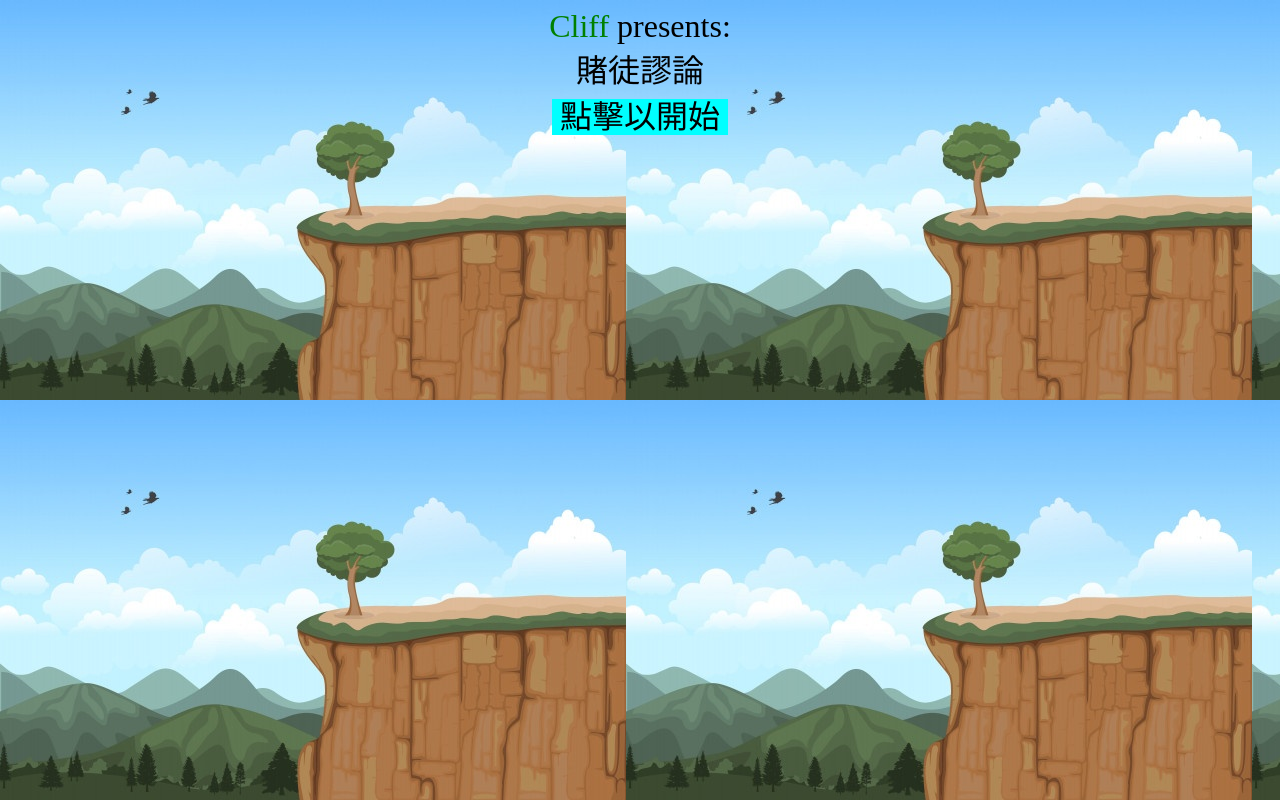
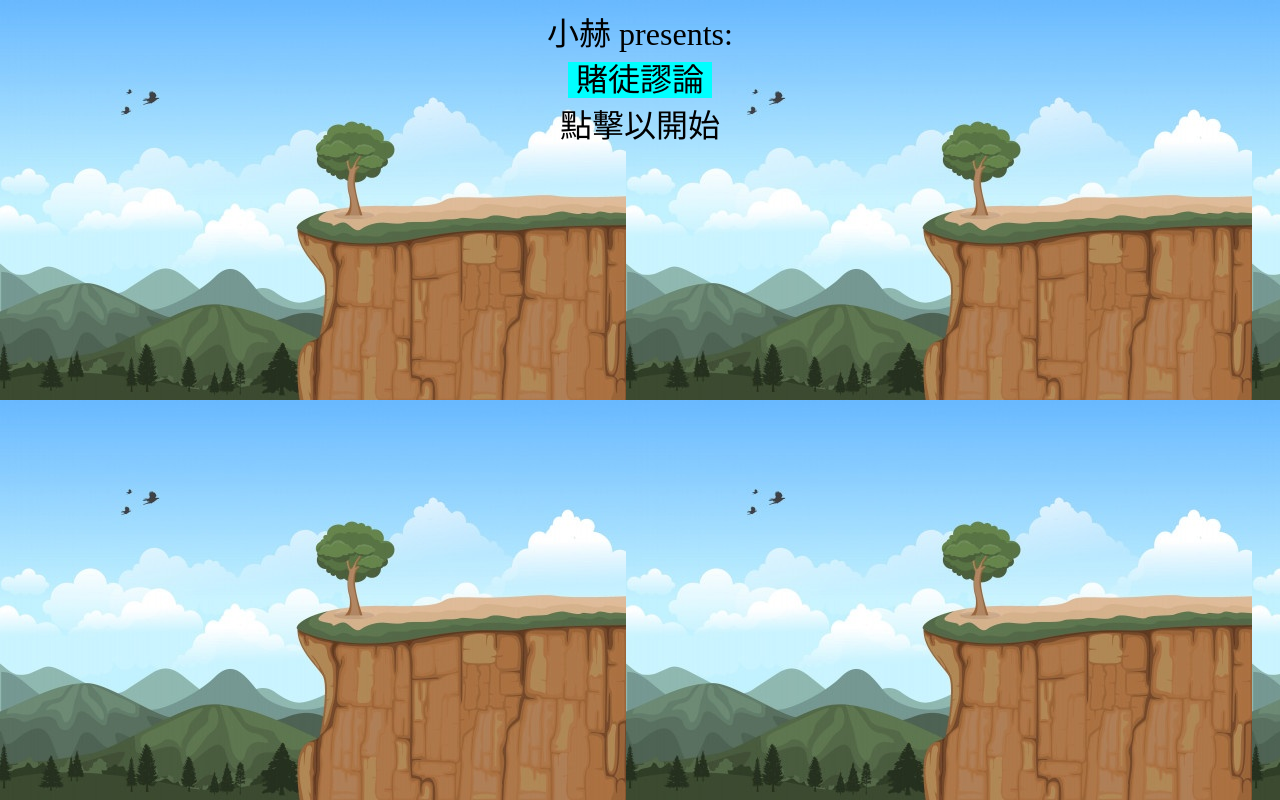
Before and after one commit to Cliff0317/GamblerFallacy, a plain HTML site: page index.htm in a window 1280 px wide. Drawn offline with Linux system fonts and the light colour scheme.

Commit message:
Revert "Update index.htm"
This reverts commit 8060bbf08e0075b545682ff291ebb0316f640829.

```diff
--- a/index.htm
+++ b/index.htm
@@ -20,8 +20,8 @@
     </style>
 </head>
 <body style="background-image: url('cliff.jpg'); text-align: center; font-family: Microsoft Jhenghei; font-size: 200%;">
-    <span style="color: green;">Cliff</span> presents:<br>
-    賭徒謬論<br>
-    <a href="email.htm">&nbsp;點擊以開始&nbsp;</a><br>
+    小赫 presents:<br>
+    <a href="email.htm">&nbsp;賭徒謬論&nbsp;</a><br>
+    點擊以開始
 </body>
 </html>
```
